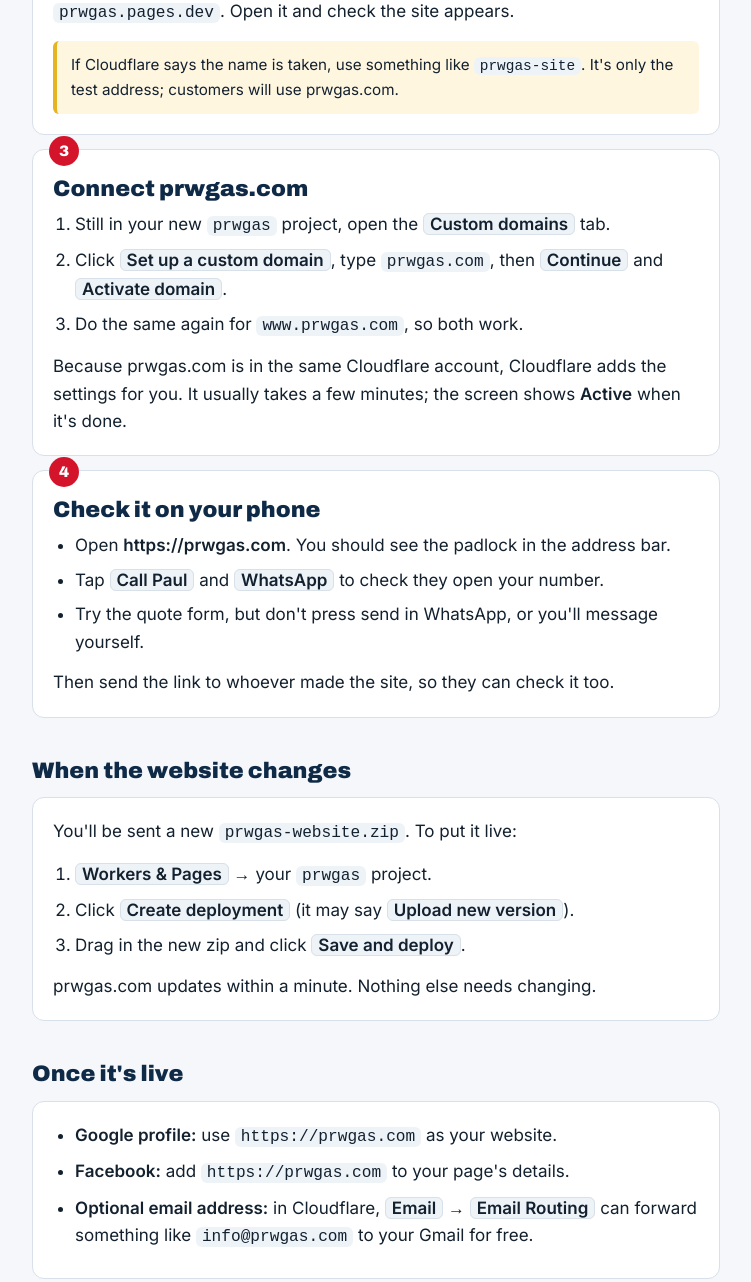
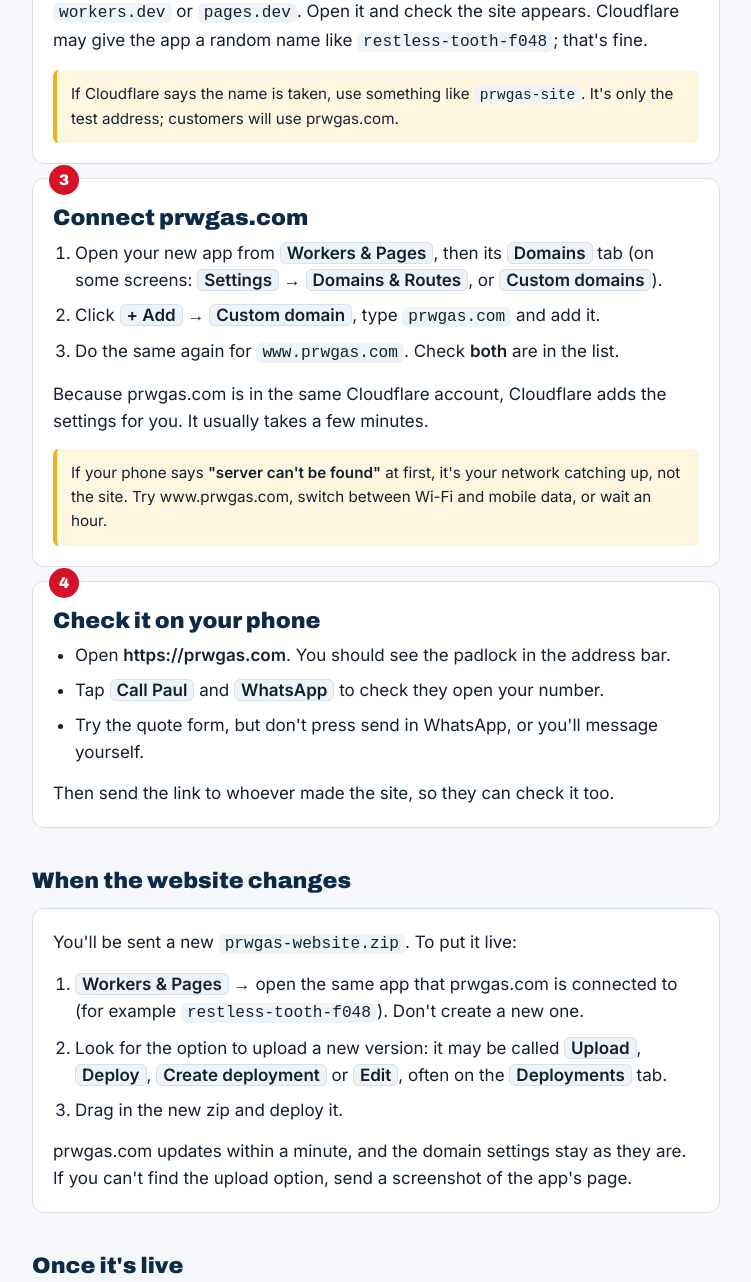
Before and after one commit to TduYYwss/prw-gas-site, a plain HTML site: page go-live/index.html in a window 1280 px wide. Shown: the part 1060-2342 px from the top of the page, without its empty margins (264-1015 px from the left). Drawn offline with Linux system fonts and the light colour scheme.

Commit message:
Update go-live guide to match the Worker setup Cloudflare created
Co-Authored-By: Claude Opus 5.5 <noreply@anthropic.com>
Claude-Session: https://claude.ai/code/session_01DEbsSq7BtErT26421h7ZaJ

```diff
--- a/go-live/index.html
+++ b/go-live/index.html
@@ -76,13 +76,13 @@
     <ol>
       <li>Log in at <a href="https://dash.cloudflare.com" target="_blank" rel="noopener">dash.cloudflare.com</a>.</li>
       <li>In the left menu, open <b class="ui">Workers &amp; Pages</b>. In the newer menu it sits under <b class="ui">Compute</b>.</li>
-      <li>Click <b class="ui">Create application</b>, then pick the <b class="ui">Pages</b> option.</li>
-      <li>Choose <b class="ui">Drag and drop your files</b> (it may say <b class="ui">Upload assets</b>). Don't pick the Git option.</li>
+      <li>Click <b class="ui">Create application</b>.</li>
+      <li>Choose the option to <b class="ui">upload</b> or <b class="ui">drag and drop</b> your files. Don't pick "Hello World", a template or the Git option.</li>
       <li>Project name: type <code>prwgas</code> and click <b class="ui">Create project</b>.</li>
       <li>Drag <code>prwgas-website.zip</code> from your Downloads folder into the box, or click to choose it.</li>
       <li>Click <b class="ui">Deploy site</b>.</li>
     </ol>
-    <p>After a few seconds Cloudflare gives you a test address like <code>prwgas.pages.dev</code>. Open it and check the site appears.</p>
+    <p>After a few seconds Cloudflare gives you a test address ending in <code>workers.dev</code> or <code>pages.dev</code>. Open it and check the site appears. Cloudflare may give the app a random name like <code>restless-tooth-f048</code>; that's fine.</p>
     <div class="note"><p>If Cloudflare says the name is taken, use something like <code>prwgas-site</code>. It's only the test address; customers will use prwgas.com.</p></div>
   </div>
 
@@ -90,11 +90,12 @@
     <span class="num">3</span>
     <h2>Connect prwgas.com</h2>
     <ol>
-      <li>Still in your new <code>prwgas</code> project, open the <b class="ui">Custom domains</b> tab.</li>
-      <li>Click <b class="ui">Set up a custom domain</b>, type <code>prwgas.com</code>, then <b class="ui">Continue</b> and <b class="ui">Activate domain</b>.</li>
-      <li>Do the same again for <code>www.prwgas.com</code>, so both work.</li>
+      <li>Open your new app from <b class="ui">Workers &amp; Pages</b>, then its <b class="ui">Domains</b> tab (on some screens: <b class="ui">Settings</b> → <b class="ui">Domains &amp; Routes</b>, or <b class="ui">Custom domains</b>).</li>
+      <li>Click <b class="ui">+ Add</b> → <b class="ui">Custom domain</b>, type <code>prwgas.com</code> and add it.</li>
+      <li>Do the same again for <code>www.prwgas.com</code>. Check <strong>both</strong> are in the list.</li>
     </ol>
-    <p>Because prwgas.com is in the same Cloudflare account, Cloudflare adds the settings for you. It usually takes a few minutes; the screen shows <strong>Active</strong> when it's done.</p>
+    <p>Because prwgas.com is in the same Cloudflare account, Cloudflare adds the settings for you. It usually takes a few minutes.</p>
+    <div class="note"><p>If your phone says <strong>"server can't be found"</strong> at first, it's your network catching up, not the site. Try www.prwgas.com, switch between Wi-Fi and mobile data, or wait an hour.</p></div>
   </div>
 
   <div class="step">
@@ -112,11 +113,11 @@
   <div class="step">
     <p>You'll be sent a new <code>prwgas-website.zip</code>. To put it live:</p>
     <ol>
-      <li><b class="ui">Workers &amp; Pages</b> → your <code>prwgas</code> project.</li>
-      <li>Click <b class="ui">Create deployment</b> (it may say <b class="ui">Upload new version</b>).</li>
-      <li>Drag in the new zip and click <b class="ui">Save and deploy</b>.</li>
+      <li><b class="ui">Workers &amp; Pages</b> → open the same app that prwgas.com is connected to (for example <code>restless-tooth-f048</code>). Don't create a new one.</li>
+      <li>Look for the option to upload a new version: it may be called <b class="ui">Upload</b>, <b class="ui">Deploy</b>, <b class="ui">Create deployment</b> or <b class="ui">Edit</b>, often on the <b class="ui">Deployments</b> tab.</li>
+      <li>Drag in the new zip and deploy it.</li>
     </ol>
-    <p>prwgas.com updates within a minute. Nothing else needs changing.</p>
+    <p>prwgas.com updates within a minute, and the domain settings stay as they are. If you can't find the upload option, send a screenshot of the app's page.</p>
   </div>
 
   <h2>Once it's live</h2>
```
